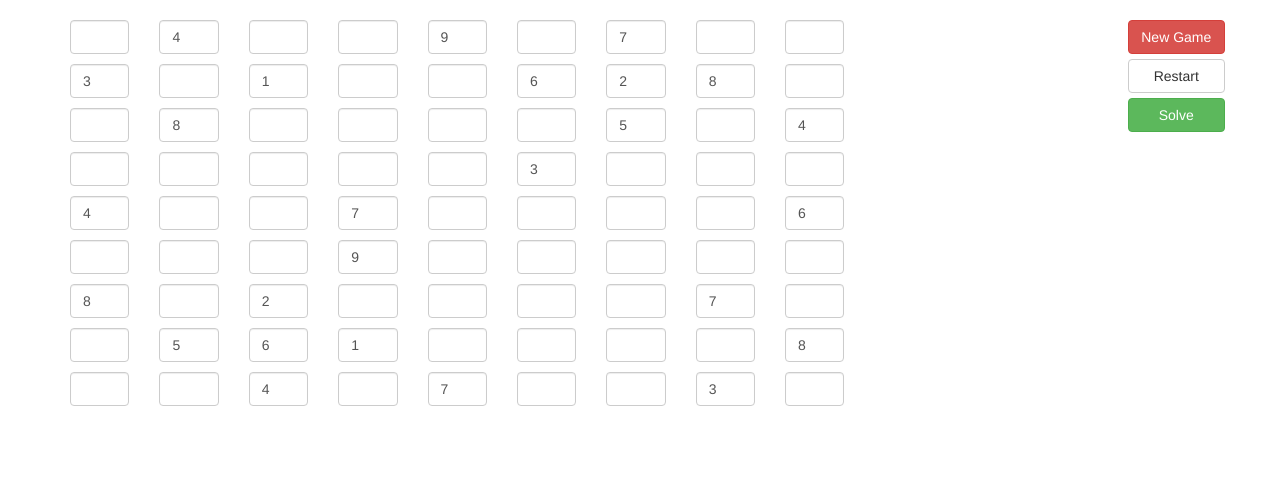
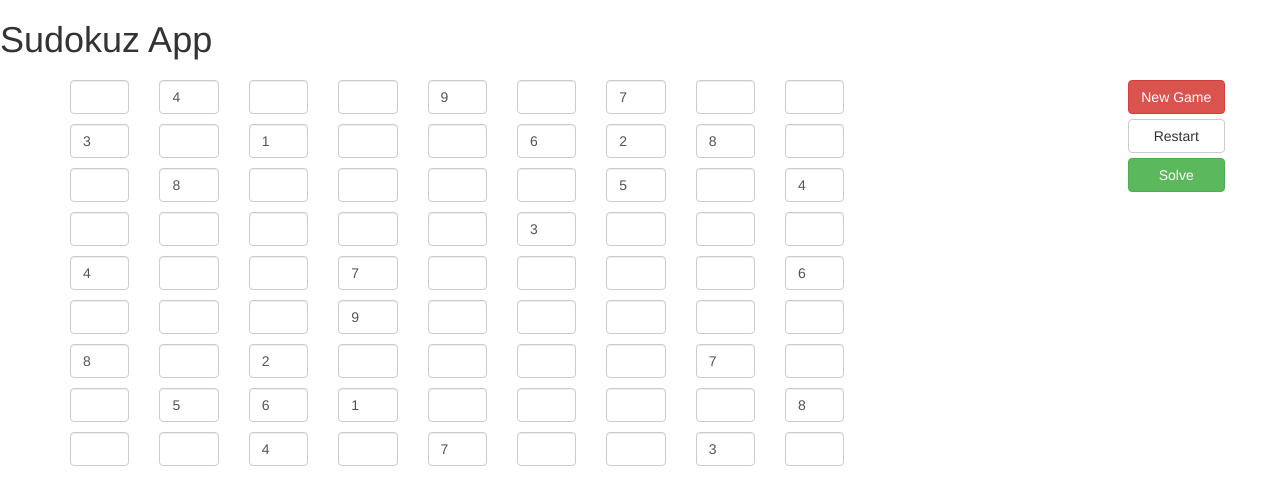
Before and after one commit to alexrv11/sudoku-app, a website: page src/client/index.html in a window 1280 px wide. Drawn offline with nearby package versions, Linux system fonts and the light colour scheme; files that its build step writes are made by us from their sources.

Commit message:
added title page

```diff
--- a/src/client/index.html
+++ b/src/client/index.html
@@ -19,7 +19,7 @@
 </head>
 <body>
     <header class="site-header">
-
+        <h1>Sudokuz App</h1>
     </header>
     <div id="wrapper" class="container" ng-app="sudoku">
         <div class="content" ng-controller="sudokuController">
```
